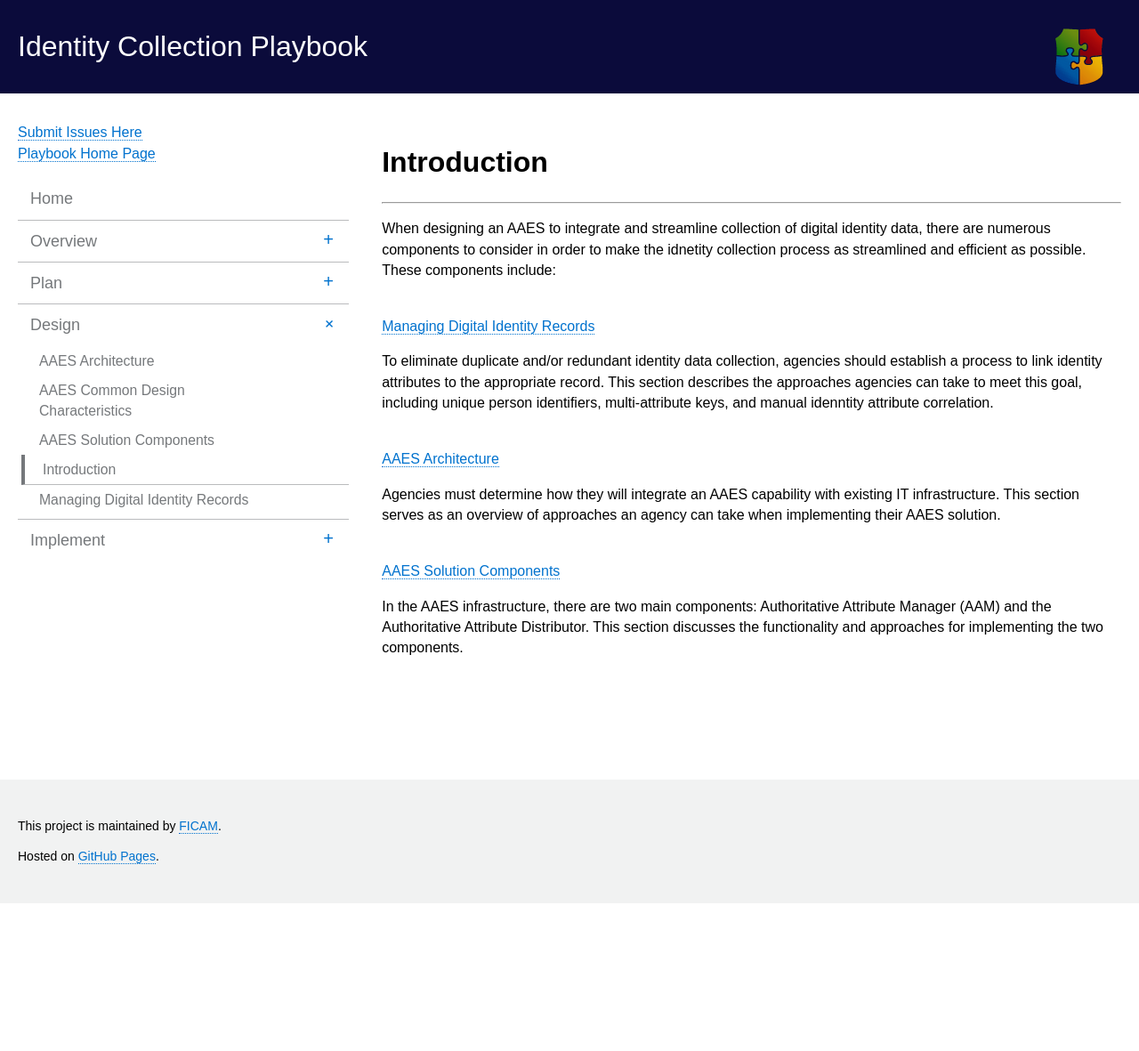
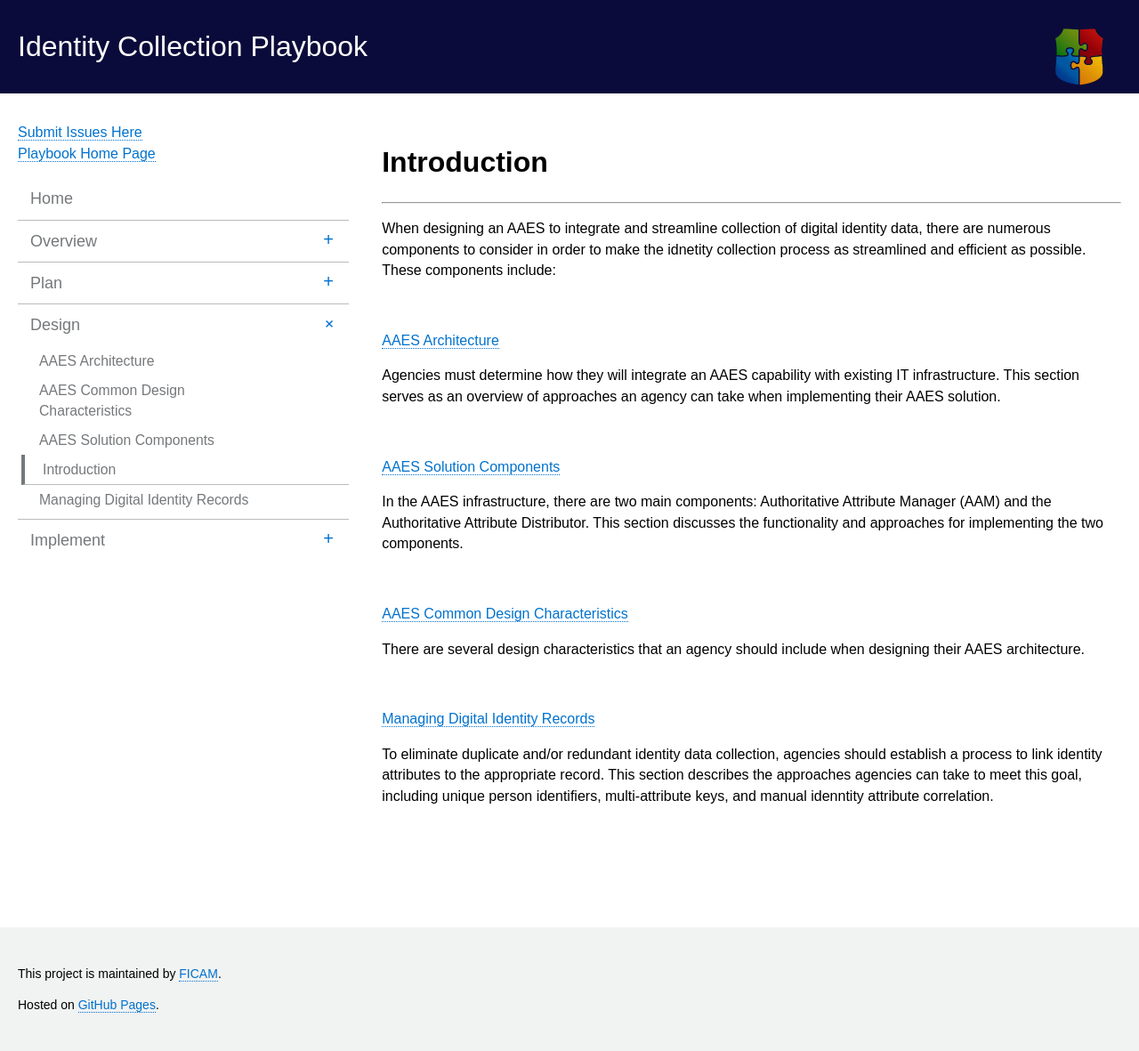
Before and after one commit to bnbuckler/identity-playbook, a Jekyll site: the page built from img/index.html, in a window 1280 px wide. Shown: the whole page at 89% size. Built offline with Jekyll 4.4.1, drawn with Linux system fonts in a browser that asks for light colours; before the commit the page ends 1015 px from its top, so only the background shows below that.

Commit message:
Update design_index.md

```diff
--- a/_includes/design_index.md
+++ b/_includes/design_index.md
@@ -4,17 +4,26 @@
 When designing an AAES to integrate and streamline collection of digital identity data, there are numerous components to consider in order to make the idnetity collection process as streamlined and efficient as possible. These components include:
 
 <br>
-[Managing Digital Identity Records](../manage-records)
 
-To eliminate duplicate and/or redundant identity data collection, agencies should establish a process to link identity attributes to the appropriate record. This section describes the approaches agencies can take to meet this goal, including unique person identifiers, multi-attribute keys, and manual idenntity attribute correlation.
-
-<br>
 [AAES Architecture](../aaes-arch)
 
 
 Agencies must determine how they will integrate an AAES capability with existing IT infrastructure. This section serves as an overview of approaches an agency can take when implementing their AAES solution.
 
 <br>
+
 [AAES Solution Components](../aaes-solutions)
 
 In the AAES infrastructure, there are two main components:  Authoritative Attribute Manager (AAM) and the Authoritative Attribute Distributor. This section discusses the functionality and approaches for implementing the two components.
+
+<br>
+
+[AAES Common Design Characteristics](../aaes-design)
+
+There are several design characteristics that an agency should include when designing their AAES architecture.
+
+<br>
+
+[Managing Digital Identity Records](../manage-records)
+
+To eliminate duplicate and/or redundant identity data collection, agencies should establish a process to link identity attributes to the appropriate record. This section describes the approaches agencies can take to meet this goal, including unique person identifiers, multi-attribute keys, and manual idenntity attribute correlation.
```
